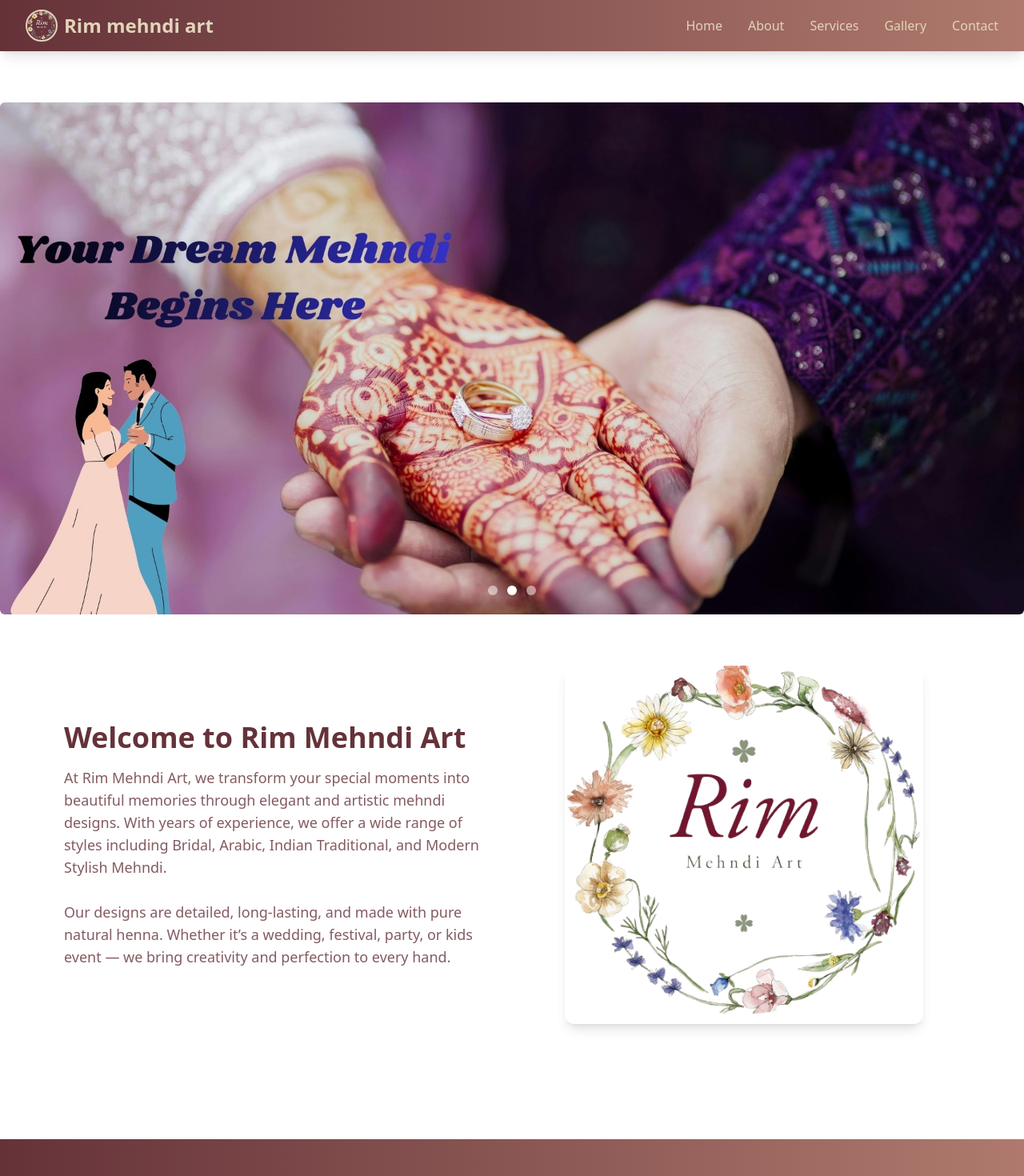
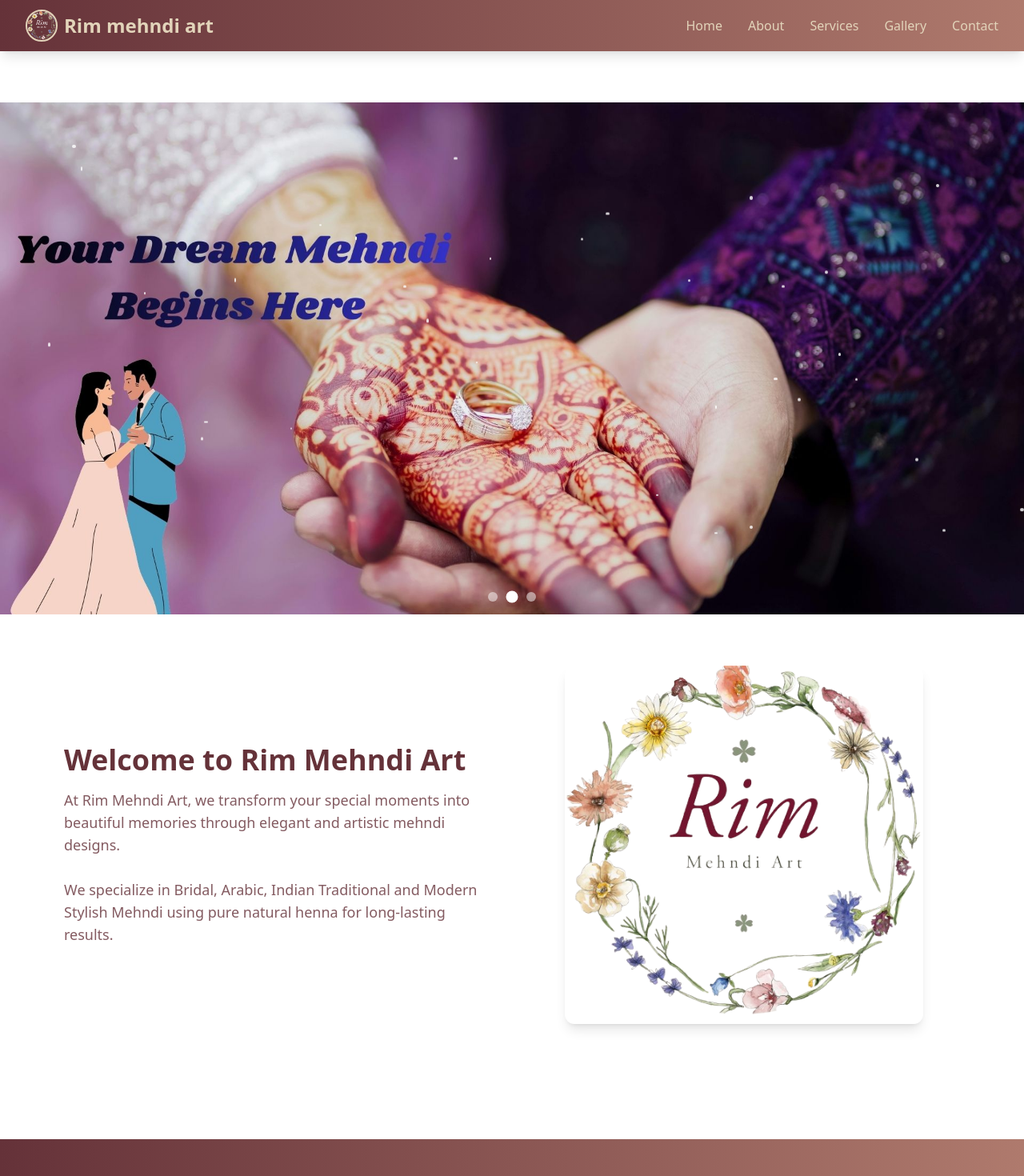
Before and after one commit to rimpal3113/mehndiart, a React (Vite) app: page / in a window 1280 px wide. Shown: the top 1470 px of the page at 80% size. Built offline with nearby package versions, Linux system fonts and the light colour scheme; a web font is replaced by a local one.

Commit message:
make changes

```diff
--- a/src/pages/Home.jsx
+++ b/src/pages/Home.jsx
@@ -1,6 +1,39 @@
 import React, { useState, useEffect } from "react";
 import { motion, AnimatePresence } from "framer-motion";
 
+/* ---------------- SNOW COMPONENT ---------------- */
+const Snow = () => {
+  return (
+    <div className="absolute inset-0 pointer-events-none overflow-hidden z-[5]">
+      {[...Array(35)].map((_, i) => (
+        <span
+          key={i}
+          className="absolute top-[-10px] bg-white rounded-full opacity-80"
+          style={{
+            width: Math.random() * 3 + 2 + "px",
+            height: Math.random() * 3 + 2 + "px",
+            left: Math.random() * 100 + "%",
+            animation: `snowFall ${Math.random() * 6 + 6}s linear infinite`,
+            animationDelay: Math.random() * 5 + "s",
+          }}
+        />
+      ))}
+
+      {/* Inline animation (Tailwind-safe) */}
+      <style>
+        {`
+          @keyframes snowFall {
+            to {
+              transform: translateY(110vh);
+            }
+          }
+        `}
+      </style>
+    </div>
+  );
+};
+
+/* ---------------- HOME COMPONENT ---------------- */
 const Home = () => {
   const images = [
     "/src/assets/myms1.png",
@@ -24,21 +57,8 @@ const Home = () => {
     <>
       {/* ---------------- SLIDER SECTION ---------------- */}
       <section className="mt-16 relative">
-  <div
-    className="
-      w-full
-      h-[35vh]
-      sm:h-[45vh]
-      md:h-[60vh]
-      lg:h-[70vh]
-      xl:h-[80vh]
-      relative
-      overflow-hidden
-      bg-white
-      flex items-center justify-center
-      pb-8 sm:pb-10 md:pb-12  /* Added padding-bottom for dots */
-    "
-  >
+        <div className="w-full h-[35vh] sm:h-[45vh] md:h-[60vh] lg:h-[70vh] xl:h-[80vh] relative overflow-hidden bg-white flex items-center justify-center pb-12">
+
           <AnimatePresence>
             {images.map(
               (img, index) =>
@@ -47,33 +67,40 @@ const Home = () => {
                     key={index}
                     src={img}
                     alt="slider"
-              initial={{ opacity: 0 }}
-              animate={{ opacity: 1 }}
-              exit={{ opacity: 0 }}
-              transition={{ duration: 0.8 }}
-              className="absolute top-0 left-0 w-full h-full object-contain md:object-cover rounded-md"
+                    initial={{ opacity: 0, scale: 1.05 }}
+                    animate={{ opacity: 1, scale: 1 }}
+                    exit={{ opacity: 0, scale: 0.95 }}
+                    transition={{ duration: 1, ease: "easeInOut" }}
+                    className="absolute inset-0 w-full h-full object-contain md:object-cover"
                   />
                 )
             )}
           </AnimatePresence>
 
-    {/* Slider dots */}
-    <div className="absolute bottom-2 sm:bottom-4 md:bottom-6 left-1/2 -translate-x-1/2 flex gap-3 z-10">
+          {/* ❄ Snow Effect */}
+          <Snow />
+
+          {/* Slider Dots */}
+          <div className="absolute bottom-4 left-1/2 -translate-x-1/2 flex gap-3 z-10">
             {images.map((_, index) => (
               <button
                 key={index}
                 onClick={() => setCurrentIndex(index)}
-          className={`h-2 w-2 sm:h-3 sm:w-3 rounded-full transition
-            ${index === currentIndex ? "bg-white" : "bg-white/50"}`}
-        ></button>
+                className={`h-3 w-3 rounded-full transition-all duration-300
+                  ${
+                    index === currentIndex
+                      ? "bg-white scale-125"
+                      : "bg-white/50"
+                  }
+                `}
+              />
             ))}
           </div>
         </div>
       </section>
 
-
       {/* ---------------- WELCOME SECTION ---------------- */}
-      <section className="py-16 px-6 md:px-20">
+      <section className="py-16 px-6 md:px-20 bg-white">
         <div className="max-w-7xl mx-auto grid md:grid-cols-2 gap-10 items-center">
 
           {/* Left Text */}
@@ -87,14 +114,11 @@ const Home = () => {
             </h2>
 
             <p className="text-[#653239]/80 leading-7 text-lg">
-              At Rim Mehndi Art, we transform your special moments into beautiful memories
-              through elegant and artistic mehndi designs. With years of experience, we offer
-              a wide range of styles including Bridal, Arabic, Indian Traditional, and Modern
-              Stylish Mehndi.
+              At Rim Mehndi Art, we transform your special moments into beautiful
+              memories through elegant and artistic mehndi designs.
               <br /><br />
-              Our designs are detailed, long-lasting, and made with pure natural henna.
-              Whether it’s a wedding, festival, party, or kids event — we bring creativity
-              and perfection to every hand.
+              We specialize in Bridal, Arabic, Indian Traditional and Modern
+              Stylish Mehndi using pure natural henna for long-lasting results.
             </p>
           </motion.div>
 
@@ -106,7 +130,7 @@ const Home = () => {
             transition={{ duration: 1 }}
           >
             <img
-              src="/src/assets/mylogo.png"   /* Change image as needed */
+              src="/src/assets/mylogo.png"
               alt="Rim Mehndi Art"
               className="w-full max-w-md rounded-xl shadow-lg object-cover"
             />
```
Lines whose indentation alone changed are shown as unchanged.
